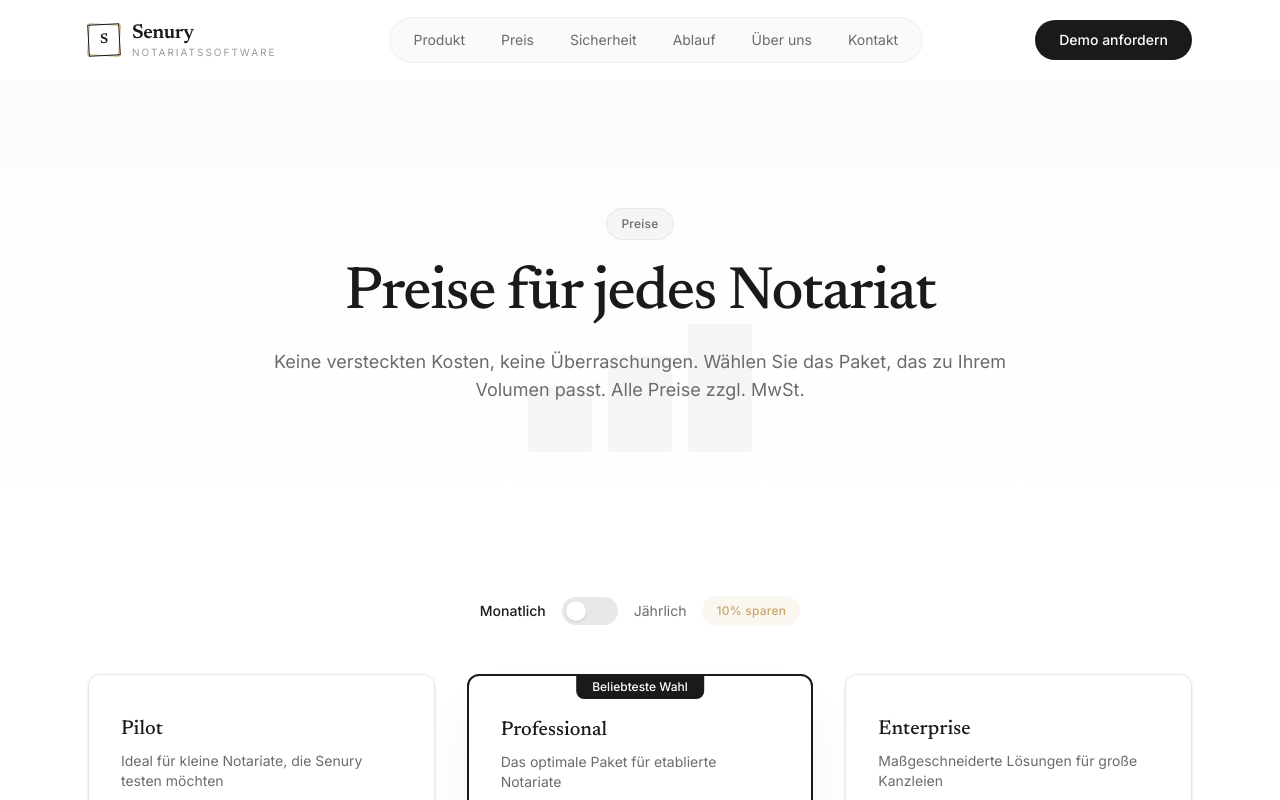
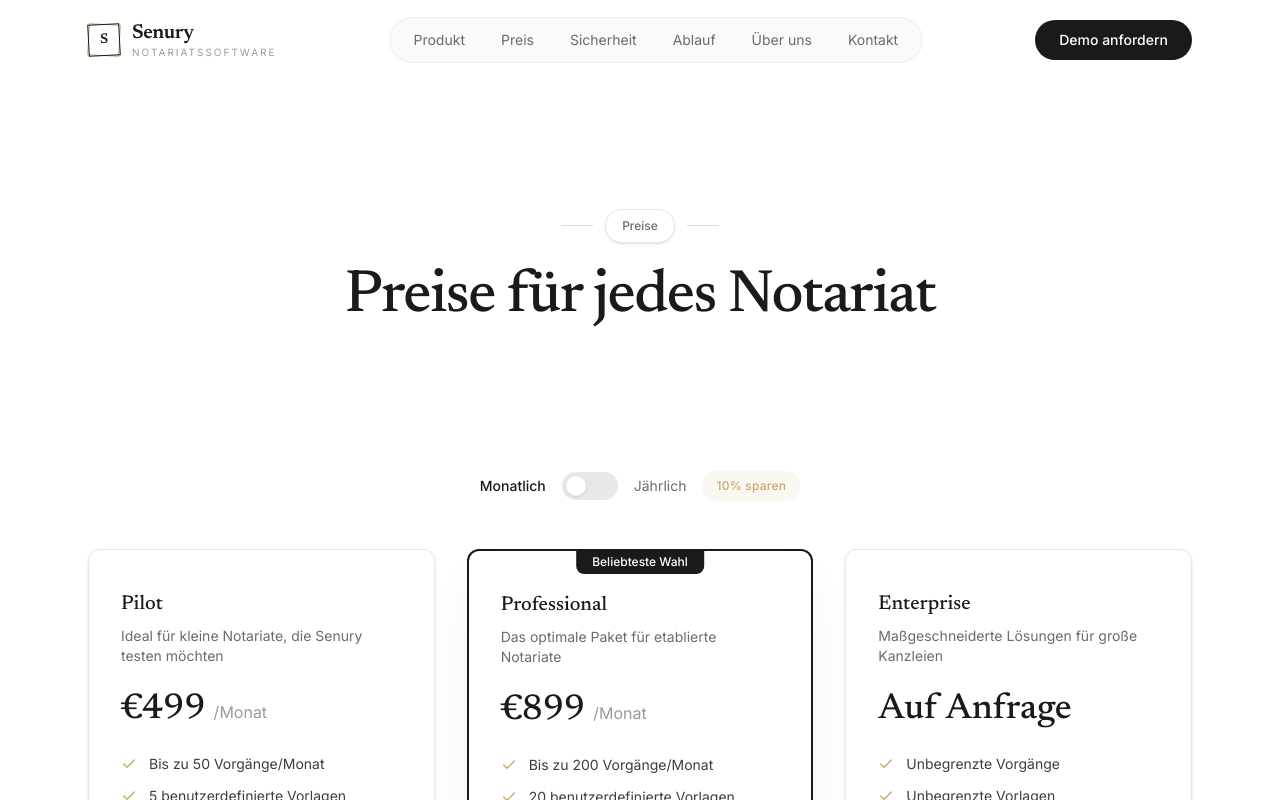
Before and after one commit to Senury/lawyer-ai, a Next.js app: page /preis in a window 1280 px wide. Shown: the top 800 px of the page. Built offline with nearby package versions, Linux system fonts and the light colour scheme.

Commit message:
Refactors hero badge for visual consistency

```diff
--- a/app/kontakt/page.client.tsx
+++ b/app/kontakt/page.client.tsx
@@ -64,9 +64,13 @@
 
         <div className="relative max-w-6xl mx-auto px-4 sm:px-6">
           <div className="max-w-3xl mx-auto text-center">
-            <span className="pill-badge bg-[#f5f5f5] text-[#6b6b6b] border border-[#e8e8e8] text-xs sm:text-sm mb-6 inline-block">
-              {t("hero.badge")}
-            </span>
+            <div className="inline-flex items-center gap-3 mb-6">
+              <div className="w-8 h-px bg-[#c9a66b]/40" />
+              <span className="inline-flex items-center px-4 py-2 bg-white border border-[#e8e8e8] text-xs font-medium text-[#6b6b6b] rounded-full shadow-sm">
+                {t("hero.badge")}
+              </span>
+              <div className="w-8 h-px bg-[#c9a66b]/40" />
+            </div>
             <h1 className="font-serif font-medium text-3xl sm:text-4xl md:text-5xl lg:text-6xl text-[#1a1a1a] mb-4 sm:mb-6 tracking-tight">
               {t("hero.title")}
             </h1>
--- a/app/preis/page.client.tsx
+++ b/app/preis/page.client.tsx
@@ -35,25 +35,19 @@
   return (
     <div className="min-h-screen">
       {/* Header */}
-      <section className="relative pt-24 pb-12 sm:pb-16 lg:pt-32 lg:pb-24 bg-gradient-to-b from-[#fdfcfb] to-white overflow-hidden">
-        {/* Subtle tier bars - suggests pricing levels */}
-        <div className="absolute bottom-12 left-1/2 -translate-x-1/2 opacity-[0.03] hidden lg:flex items-end gap-4">
-          <div className="w-16 h-16 bg-[#1a1a1a] rounded-sm" />
-          <div className="w-16 h-24 bg-[#1a1a1a] rounded-sm" />
-          <div className="w-16 h-32 bg-[#1a1a1a] rounded-sm" />
-        </div>
-
+      <section className="relative pt-24 pb-8 sm:pb-10 lg:pt-32 lg:pb-12 overflow-hidden">
         <div className="relative max-w-6xl mx-auto px-4 sm:px-6">
           <div className="max-w-3xl mx-auto text-center">
-            <span className="pill-badge bg-[#f5f5f5] text-[#6b6b6b] border border-[#e8e8e8] mb-6 inline-block">
-              {t("hero.badge")}
-            </span>
-            <h1 className="font-serif font-medium text-4xl md:text-5xl lg:text-6xl text-[#1a1a1a] mb-6 tracking-tight">
+            <div className="inline-flex items-center gap-3 mb-6">
+              <div className="w-8 h-px bg-[#c9a66b]/40" />
+              <span className="inline-flex items-center px-4 py-2 bg-white border border-[#e8e8e8] text-xs font-medium text-[#6b6b6b] rounded-full shadow-sm">
+                {t("hero.badge")}
+              </span>
+              <div className="w-8 h-px bg-[#c9a66b]/40" />
+            </div>
+            <h1 className="font-serif font-medium text-4xl md:text-5xl lg:text-6xl text-[#1a1a1a] tracking-tight">
               {t("hero.title")}
             </h1>
-            <p className="text-lg text-[#6b6b6b]">
-              {t("hero.description")}
-            </p>
           </div>
         </div>
       </section>
--- a/app/produkt/page.client.tsx
+++ b/app/produkt/page.client.tsx
@@ -353,9 +353,13 @@
 
         <div className="relative max-w-6xl mx-auto px-4 sm:px-6">
           <div className="max-w-3xl mx-auto text-center">
-            <span className="pill-badge bg-[#f5f5f5] text-[#6b6b6b] border border-[#e8e8e8] mb-6 inline-block">
-              {t("hero.badge")}
-            </span>
+            <div className="inline-flex items-center gap-3 mb-6">
+              <div className="w-8 h-px bg-[#c9a66b]/40" />
+              <span className="inline-flex items-center px-4 py-2 bg-white border border-[#e8e8e8] text-xs font-medium text-[#6b6b6b] rounded-full shadow-sm">
+                {t("hero.badge")}
+              </span>
+              <div className="w-8 h-px bg-[#c9a66b]/40" />
+            </div>
             <h1 className="font-serif font-medium text-4xl md:text-5xl lg:text-6xl text-[#1a1a1a] mb-6 tracking-tight">
               {t("hero.title")}
             </h1>
--- a/app/sicherheit/page.client.tsx
+++ b/app/sicherheit/page.client.tsx
@@ -52,9 +52,13 @@
 
         <div className="relative max-w-6xl mx-auto px-6">
           <div className="max-w-3xl mx-auto text-center">
-            <span className="pill-badge bg-[#f5f5f5] text-[#6b6b6b] border border-[#e8e8e8] mb-6 inline-block">
-              {t("hero.badge")}
-            </span>
+            <div className="inline-flex items-center gap-3 mb-6">
+              <div className="w-8 h-px bg-[#c9a66b]/40" />
+              <span className="inline-flex items-center px-4 py-2 bg-white border border-[#e8e8e8] text-xs font-medium text-[#6b6b6b] rounded-full shadow-sm">
+                {t("hero.badge")}
+              </span>
+              <div className="w-8 h-px bg-[#c9a66b]/40" />
+            </div>
             <h1 className="font-serif font-medium text-4xl md:text-5xl lg:text-6xl text-[#1a1a1a] mb-6 tracking-tight">
               {t("hero.title")}
             </h1>
--- a/app/ueber-uns/page.tsx
+++ b/app/ueber-uns/page.tsx
@@ -58,8 +58,7 @@
             {/* Refined pill badge with copper accent */}
             <div className="inline-flex items-center gap-3 mb-8">
               <div className="w-8 h-px bg-[#c9a66b]/40" />
-              <span className="inline-flex items-center gap-2 px-4 py-2 bg-white border border-[#e8e8e8] text-xs font-medium text-[#6b6b6b] rounded-full shadow-sm">
-                <span className="w-1.5 h-1.5 bg-[#c9a66b] rounded-full animate-pulse" />
+              <span className="inline-flex items-center px-4 py-2 bg-white border border-[#e8e8e8] text-xs font-medium text-[#6b6b6b] rounded-full shadow-sm">
                 Über uns
               </span>
               <div className="w-8 h-px bg-[#c9a66b]/40" />
```
